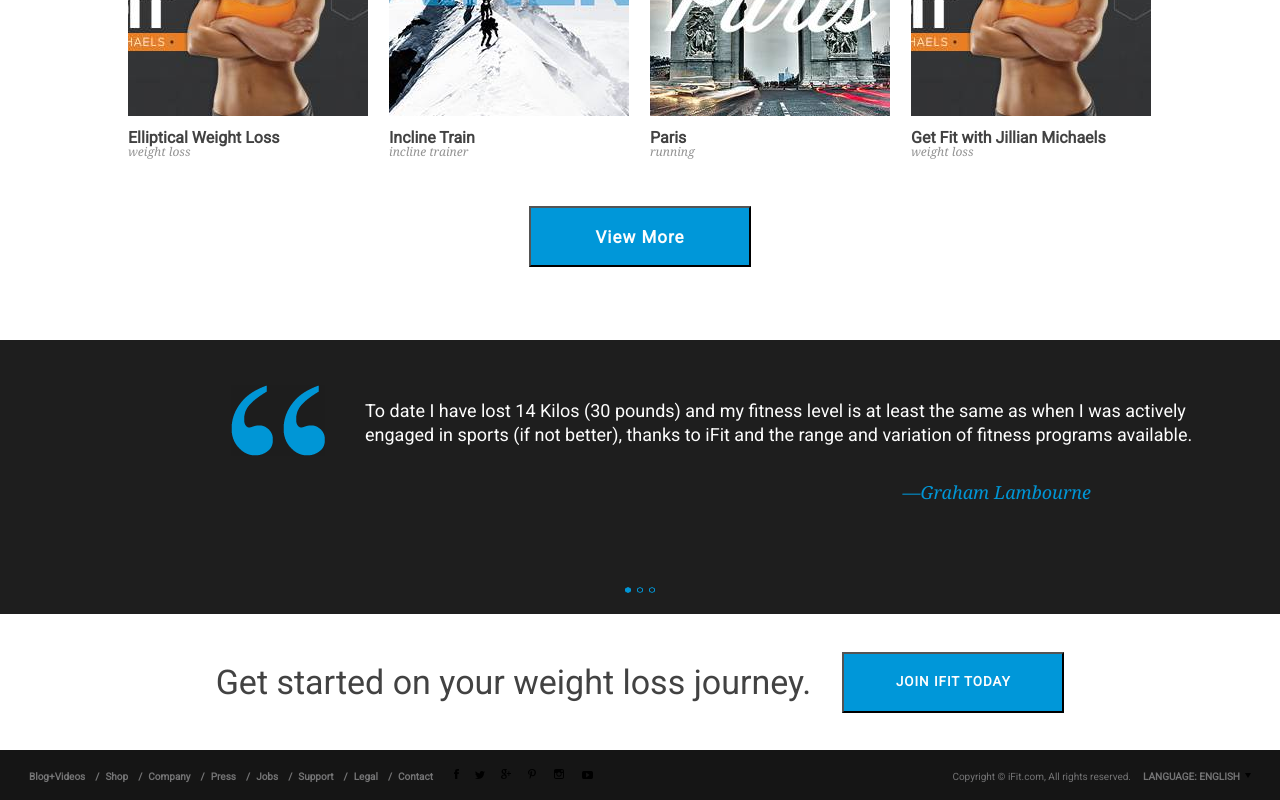
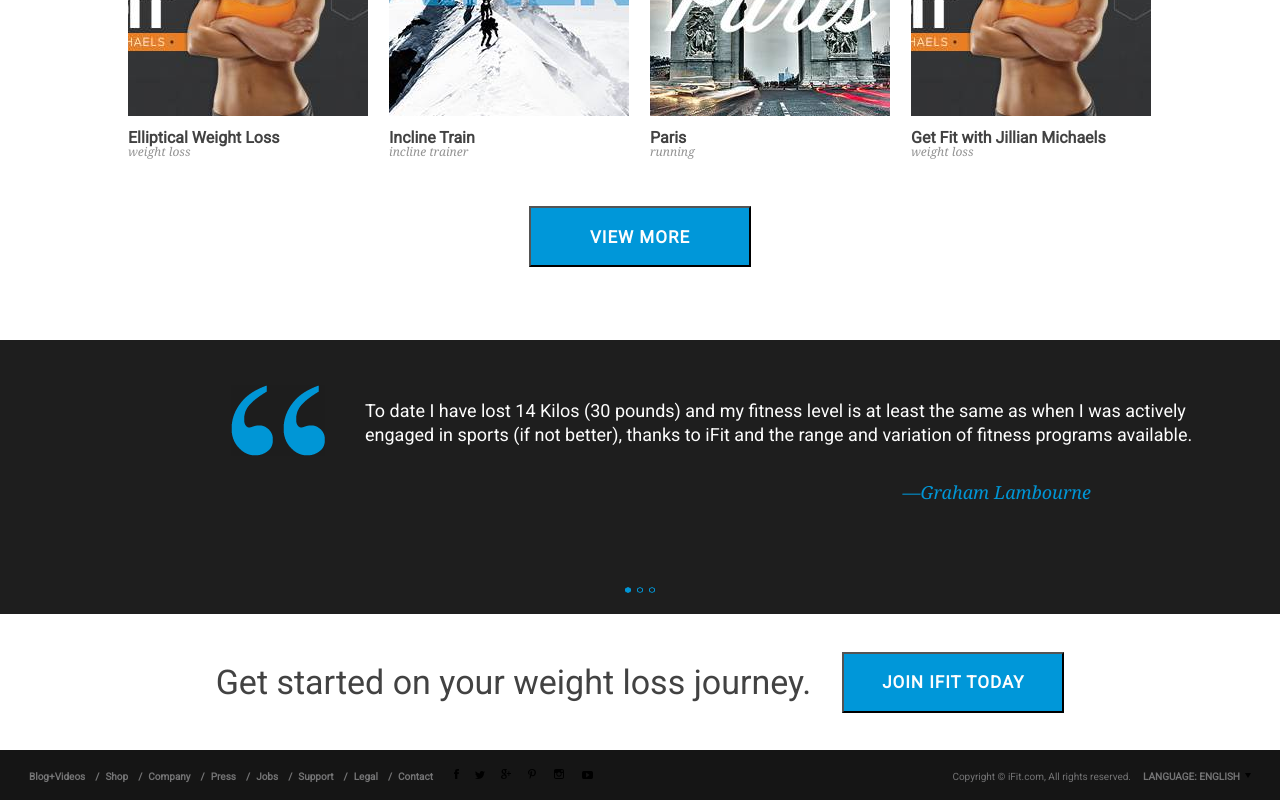
Before and after one commit to twmeggett/ifit_demo, a Vue app: page /#/ in a window 1280 px wide. Shown: the part 1734-2534 px from the top of the page. Built offline with nearby package versions, Linux system fonts and the light colour scheme.

Commit message:
fixed text styling in view more button

```diff
--- a/src/components/ProgramsBody.vue
+++ b/src/components/ProgramsBody.vue
@@ -18,7 +18,7 @@
         </div>
       </div>
       <div class="view_more">
-        <button>View More</button>
+        <button>VIEW MORE</button>
       </div>
       <div class="quote">
         <div class="quote_symbol">
@@ -309,6 +309,7 @@ export default {
       color: #fdfdfd;
       font-family: "Proxima Nova", "Roboto", sans-serif;
       font-weight: bold;
+      font-size: 17px;
       text-align: center;
     }
   }
```
Also changed, not shown: 13 other files (tests, documents, lock files or other folders).
